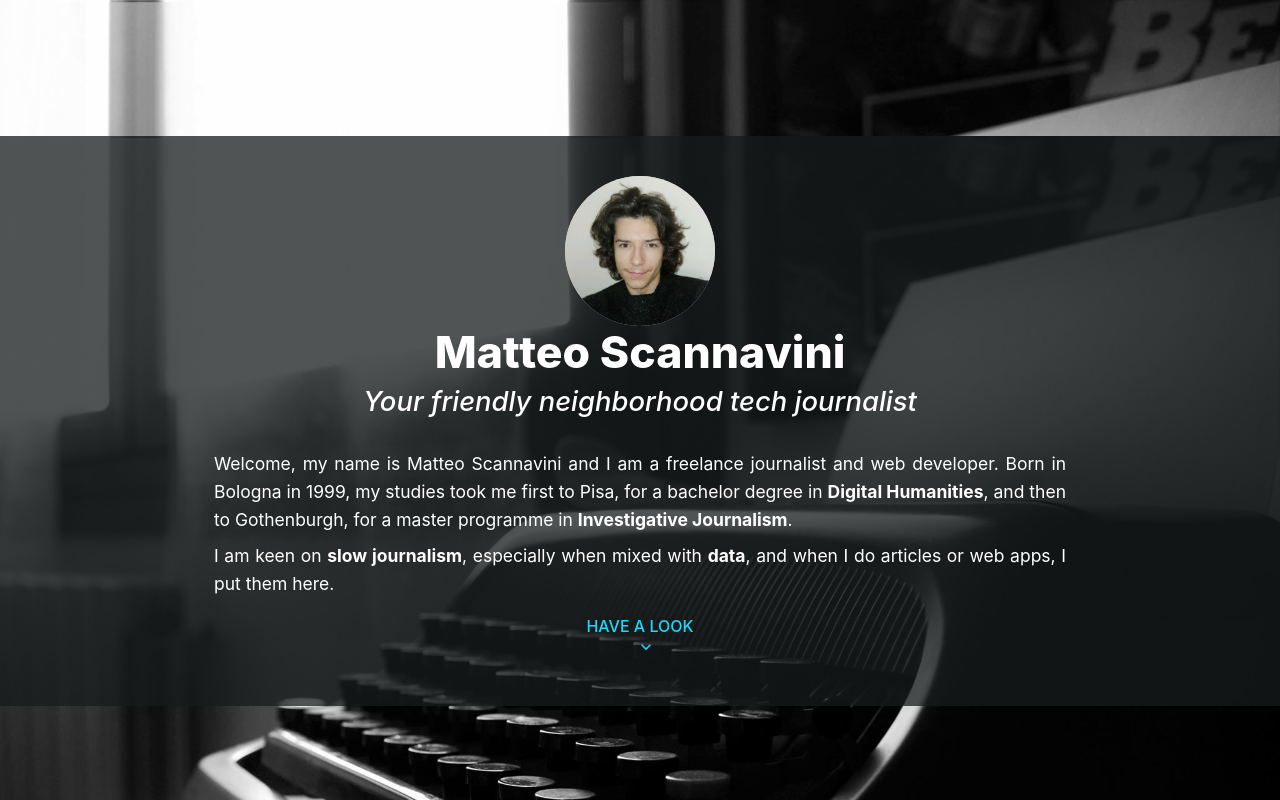
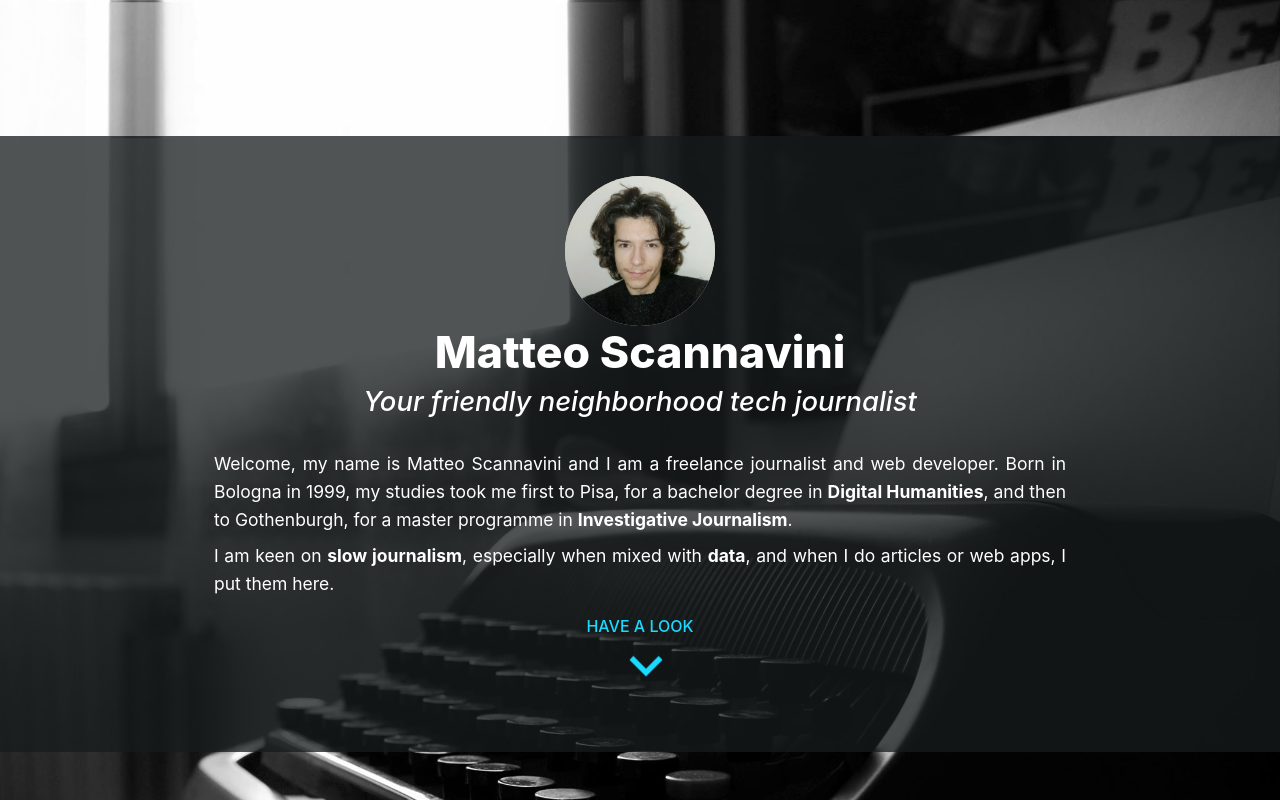
Before and after one commit to schenzio/blog, a Next.js app: page / in a window 1280 px wide. Shown: the top 800 px of the page. Built offline with nearby package versions, Linux system fonts and the light colour scheme.

Commit message:
Fix scroll icon size

```diff
--- a/containers/Intro.js
+++ b/containers/Intro.js
@@ -32,7 +32,7 @@ export default function Intro(){
         I am keen on <b>slow journalism</b>, especially when mixed with <b>data</b>, and when I do articles or web apps, I put them here.
       </Typography>
       <Link href="#articles">
-        <Button endIcon={<ScrollDownIcon id="scrollDown" />} sx={{flexDirection: "column", }}>
+        <Button endIcon={<ScrollDownIcon id="scrollDown" />} sx={{".css-1gnd1fd-MuiButton-endIcon>*:nth-of-type(1)": {fontSize: "66px"}, flexDirection: "column", }}>
           Have a look
         </Button>
       </Link>
--- a/styles/utils/theme.js
+++ b/styles/utils/theme.js
@@ -72,7 +72,6 @@ const theme = responsiveFontSizes(createTheme({
         root: {
           fontSize: "1rem",
           color: "#1bdaff",
-          ".MuiSvgIcon-root": { fontSize: "66px" },
           borderRadius: defaultTheme.spacing(3),
           ":hover": { textDecoration: "underline" }
         }
```
